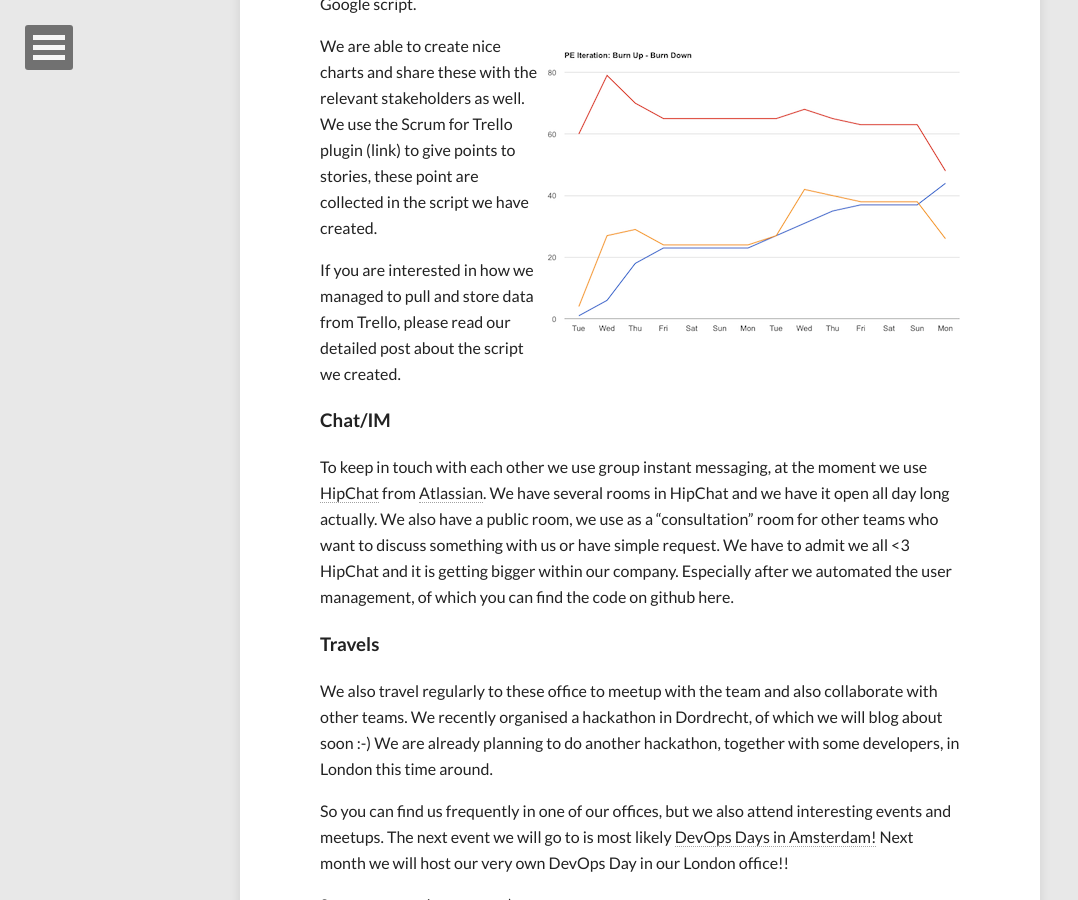
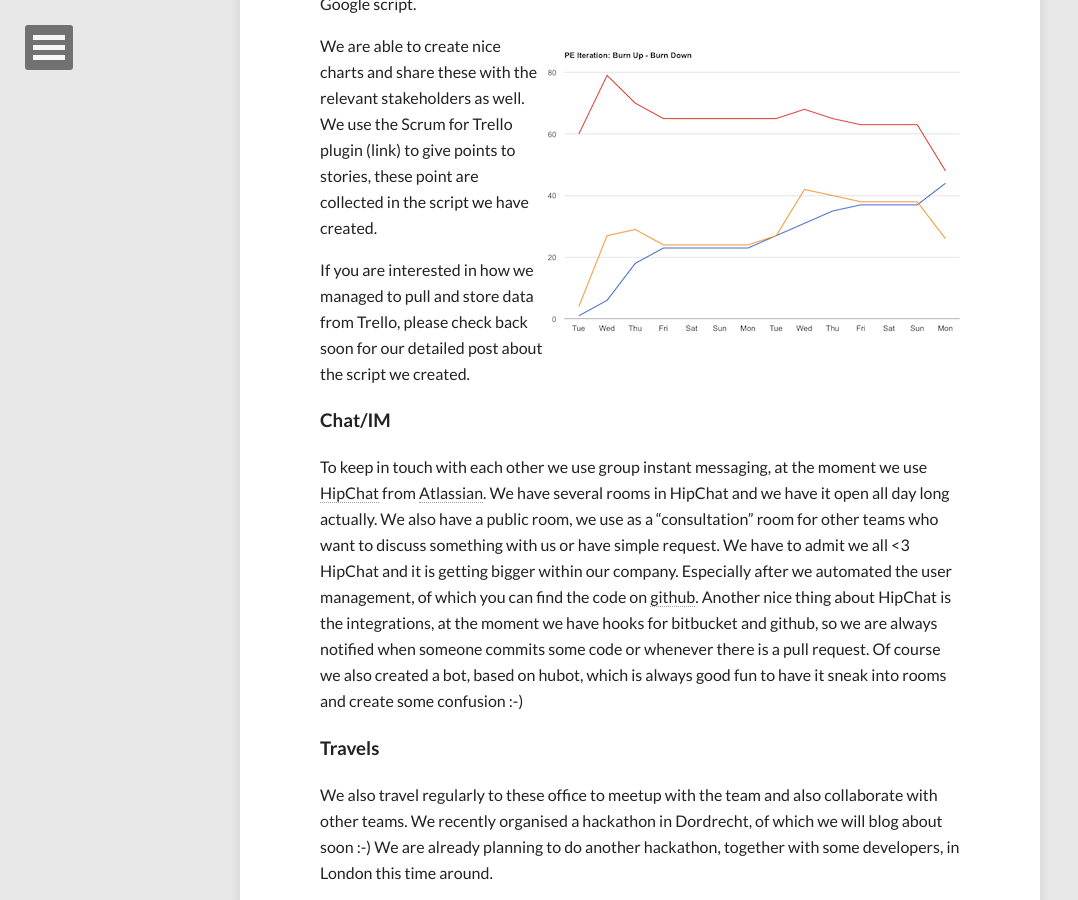
Before and after one commit to keymon/springerpe.github.io, a Jekyll site: the page built from _posts/2014-05-10-how-we-work.md, in a window 1280 px wide and 900 px high, scrolled down 2193 px. Shown: the whole window, without its empty margins (0-1078 px from the left). Built offline with Jekyll 4.4.1, drawn with Linux system fonts in a browser that asks for light colours; nearby versions of some CDN libraries; comment, search, counter and statistics services are not loaded.

Commit message:
added link to hipkeeper and modified about work post

```diff
--- a/_posts/2014-05-10-how-we-work.md
+++ b/_posts/2014-05-10-how-we-work.md
@@ -54,10 +54,12 @@
 {: .pull-right}
 We are able to create nice charts and share these with the relevant stakeholders as well. We use the Scrum for Trello plugin (link) to give points to stories, these point are collected in the script we have created.
 
-If you are interested in how we managed to pull and store data from Trello, please read our detailed post about the script we created.
+If you are interested in how we managed to pull and store data from Trello, please check back soon for our detailed post about the script we created.
 
 ###Chat/IM
-To keep in touch with each other we use group instant messaging, at the moment we use [HipChat](http://www.hipchat.com) from [Atlassian](http://www.atlassian.com). We have several rooms in HipChat and we have it open all day long actually. We also have a public room, we use as a “consultation” room for other teams who want to discuss something with us or have simple request. We have to admit we all <3 HipChat and it is getting bigger within our company. Especially after we automated the user management, of which you can find the code on github here.
+To keep in touch with each other we use group instant messaging, at the moment we use [HipChat](http://www.hipchat.com) from [Atlassian](http://www.atlassian.com). We have several rooms in HipChat and we have it open all day long actually. We also have a public room, we use as a “consultation” room for other teams who want to discuss something with us or have simple request. We have to admit we all <3 HipChat and it is getting bigger within our company. Especially after we automated the user management, of which you can find the code on [github](https://github.com/SpringerSBM/hipkeeper).
+Another nice thing about HipChat is the integrations, at the moment we have hooks for bitbucket and github, so we are always notified when someone commits some code or whenever there is a pull request.
+Of course we also created a bot, based on hubot, which is always good fun to have it sneak into rooms and create some confusion :-)
 
 ###Travels
 We also travel regularly to these office to meetup with the team and also collaborate with other teams. We recently organised a hackathon in Dordrecht, of which we will blog about soon :-)
```
